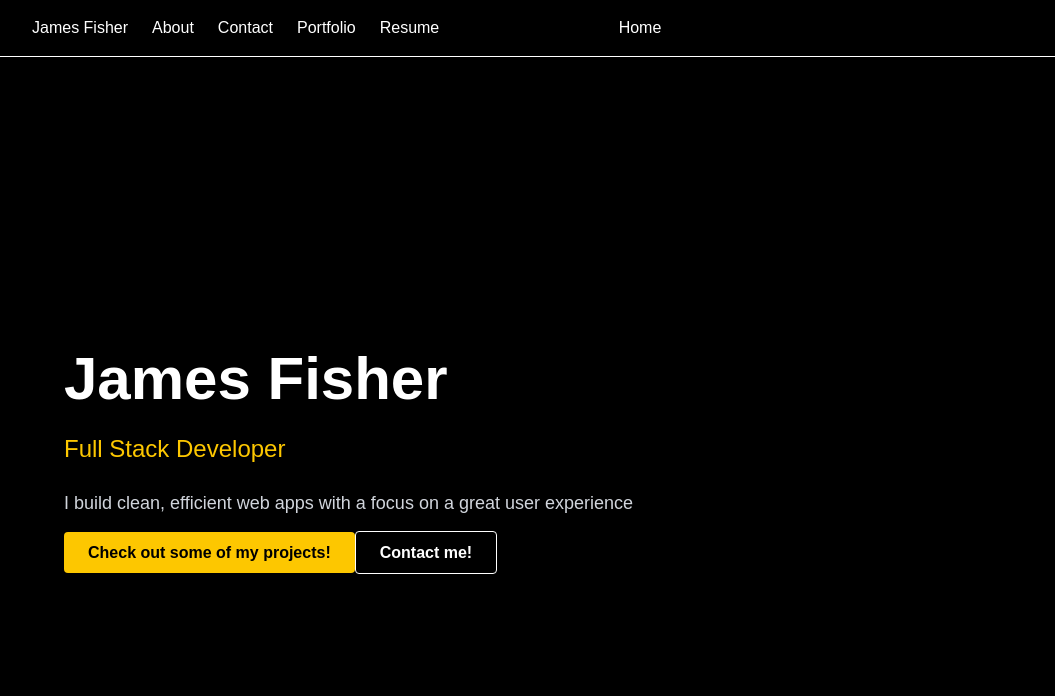
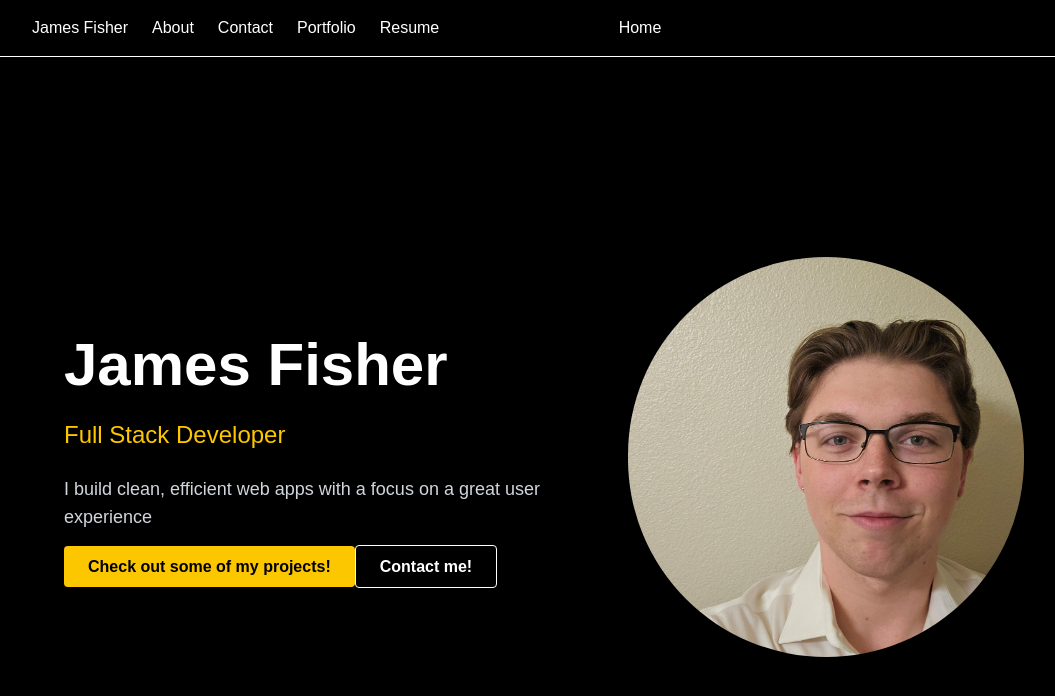
Before and after one commit to Fishman004/james-fisher-site, a Next.js app: page /dev in a window 1280 px wide. Shown: the top 696 px of the page, without its empty margins (0-1055 px from the left). Built offline with nearby package versions, Linux system fonts and the light colour scheme.

Commit message:
feat: added profile picture to home page

```diff
--- a/src/app/dev/page.js
+++ b/src/app/dev/page.js
@@ -1,6 +1,6 @@
 export default function DevHome() {
   return (
-    <main className="min-h-screen bg-black flex items-center px-16">
+    <main className="min-h-screen bg-black flex items-center px-16 justify-between">
       <section className="flex flex-col gap-6">
         <h1 className="text-6xl font-bold text-white">James Fisher</h1>
         <h2 className="text-2xl text-yellow-400">Full Stack Developer</h2>
@@ -10,6 +10,9 @@ export default function DevHome() {
         <a href="/dev/contact" className="border border-white text-white px-6 py-3 rounded font-semibold hover:bg-white hover:text-black transition-colors">Contact me!</a>
         </div>
       </section>
+      <section className="pr-48">
+        <img src="/Headshot.jpg" alt="James Fisher Headshot" className="w-100 h-100 rounded-full object-cover"/>
+      </section>
     </main>
   )
 }
--- a/src/app/dev/portfolio/page.js
+++ b/src/app/dev/portfolio/page.js
@@ -46,7 +46,7 @@ export default function Home() {
 ]
   return (
     <main className="min-h-screen flex items-center justify-center bg-black text-white">
-      <div className="grid grid-cols-2 gap-6 pl-10 pr-10 max-w-4xl mx-auto">
+      <div className="grid grid-cols-1 md:grid-cols-2 gap-6 max-w-4xl mx-auto px-8">
       {projects.map((project) => (
         <ProjectCard key={project.title} project={project} />
       ))}
--- a/src/app/layout.js
+++ b/src/app/layout.js
@@ -1,3 +1,7 @@
+export const metadata = {
+  title: "James Fisher | Fullstack Software Engineer",
+  description: "Portfolio site for James Fisher, a fullstack software engineer specializing in React, Next.js, and Spring Boot.",
+}
 export default function RootLayout({children}) {
   return (
     <html lang="en">
```
Also changed, not shown: public/Headshot.jpg (added), public/PersonalSite.png.
